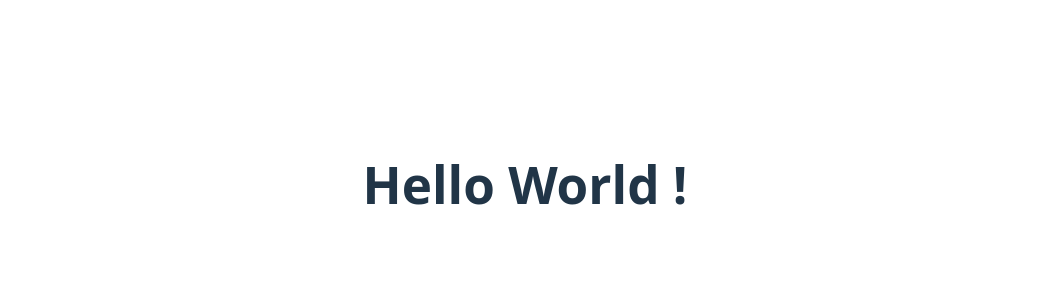
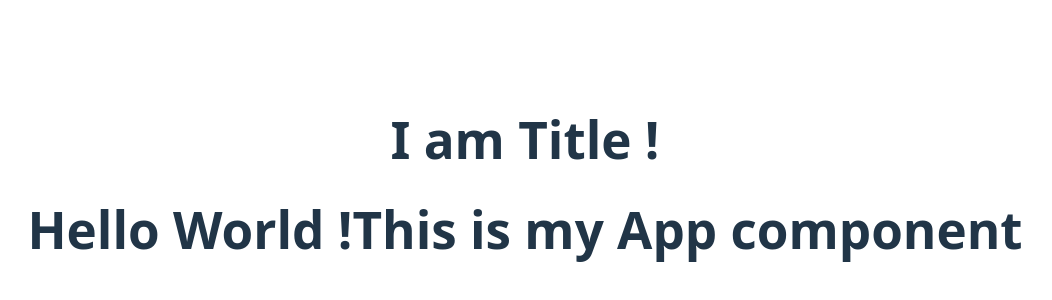
Before and after one commit to SiddhantNagaria/React-Programs, a React (Vite) app in the folder 01_React-Basic/: page / in a window 1280 px wide. Shown: the part 216-516 px from the top of the page, without its empty margins (115-1167 px from the left). Built offline with nearby package versions, Linux system fonts and the light colour scheme.

Commit message:
first component

```diff
--- a/01_React-Basic/src/App.jsx
+++ b/01_React-Basic/src/App.jsx
@@ -1,7 +1,13 @@
 import "./App.css"
+import Title from "./TItle"
 
 function App() {
-return <h1>Hello World !</h1>
+  return (
+    <div>
+      <Title />
+      <h1>Hello World !This is my App component</h1>
+    </div>
+  )
 }
 
 export default App
--- /dev/null
+++ b/01_React-Basic/src/TItle.jsx
@@ -0,0 +1,7 @@
+function Title() {
+  return (
+    <h1>I am Title !</h1>
+  )
+}
+
+export default Title;
```
